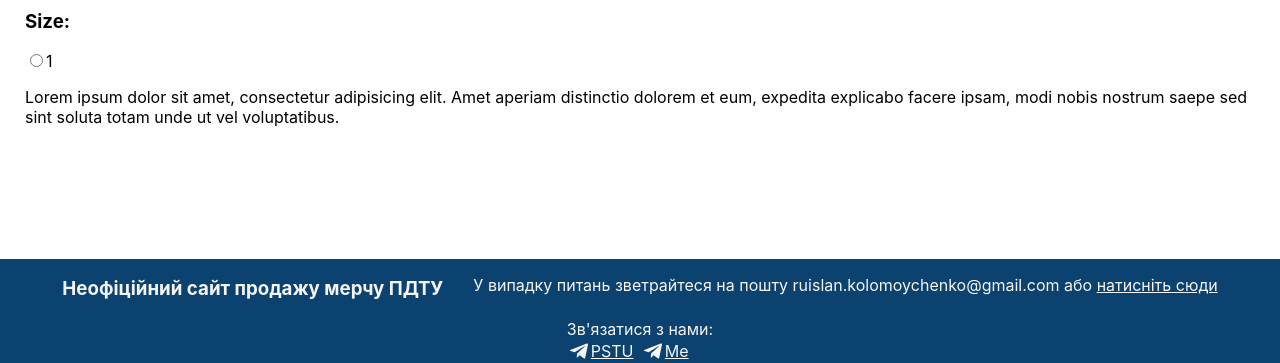
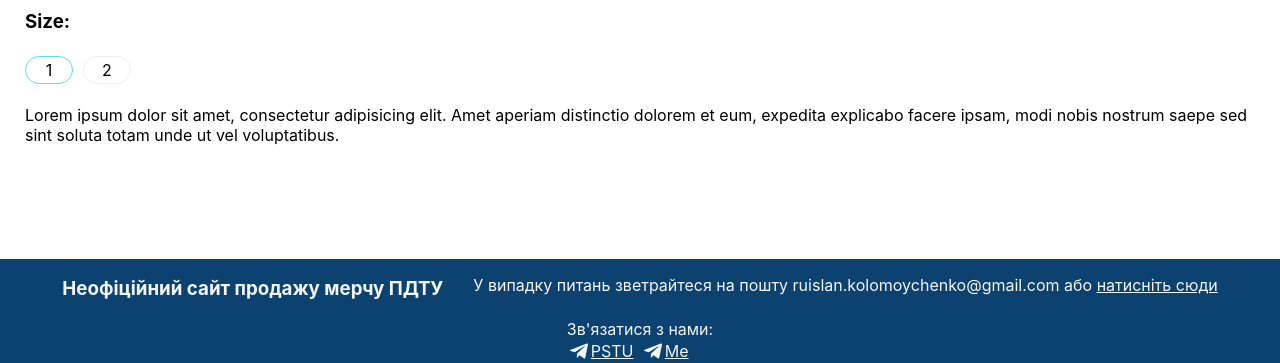
Before and after one commit to Emil-kolom/PSTU-merch-frontend, a React app: page /product/1 in a window 1280 px wide. Shown: the part 437-800 px from the top of the page. Built offline with nearby package versions, Linux system fonts and the light colour scheme.

Commit message:
add style to select box

```diff
--- a/src/pages/ProductPage.js
+++ b/src/pages/ProductPage.js
@@ -13,7 +13,7 @@ const ProductPage = () => {
         description: 'Lorem ipsum dolor sit amet, consectetur adipisicing elit. Amet aperiam distinctio dolorem et eum, expedita explicabo facere ipsam, modi nobis nostrum saepe sed sint soluta totam unde ut vel voluptatibus.',
         inStock: {
             price: [1],
-            clothesSizes: [1]
+            clothesSizes: [1, 2]
         }
     })
     let [currentSize, setCurrentSize] = useState(0)
@@ -50,13 +50,19 @@ const ProductPage = () => {
             }
             {
                 productInfo.inStock.clothesSizes.length > 0 ?
-                    <div>
+                    <div className={'sizeBlockWrap'}>
                         <h3>Size:</h3>
                         {productInfo.inStock.clothesSizes.map((sizeValue, id) => {
-                            return <div>
-                                <input type={'radio'} name={'size'} value={'sizeValue'} id={sizeValue + '-size'} key={id}/>
+                            return <React.Fragment>
+                                <input type={'radio'}
+                                       name={'size'}
+                                       value={sizeValue}
+                                       id={sizeValue + '-size'}
+                                       key={id}
+                                    defaultChecked={id === 0}
+                                />
                                 <label htmlFor={sizeValue + '-size'}>{sizeValue}</label>
-                            </div>
+                            </React.Fragment>
                         })
                         }
                     </div>
--- a/src/styles/productPage.css
+++ b/src/styles/productPage.css
@@ -20,6 +20,38 @@
     border-radius: 5px;
 }
 
-.productDescription{
+/* size block */
+.sizeBlockWrap{
+    position: relative;
+}
 
+.sizeBlockWrap [type="radio"]{
+    position: absolute;
+    left: 0;
+    opacity: 0;
 }
+
+.sizeBlockWrap [type="radio"] + label{
+    position: relative;
+    display: inline-block;
+    cursor: pointer;
+    box-sizing: border-box;
+    font-size: var(--price-size);
+    border-radius: 20px;
+    padding: 3px;
+    margin: 5px 10px 5px 0;
+    width: 3rem;
+    text-align: center;
+    border: 1px solid #eeeeee;
+}
+
+.sizeBlockWrap [type="radio"]:checked + label{
+    border: 1px solid #61dafb;
+}
+
+.sizeBlockWrap [type="radio"]:disabled + label{
+    border: 1px solid #282c34;
+    background: rgba(0, 0, 0, 0.35);
+}
+
+/* end - size block - end*/
```
